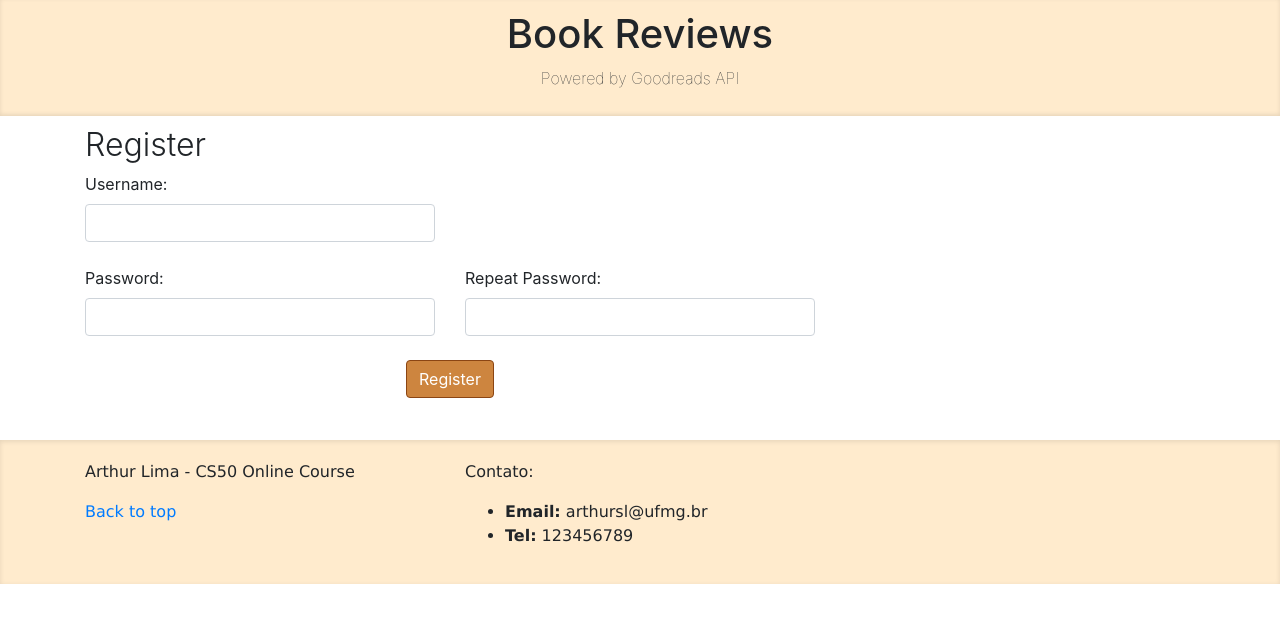
After one commit to arthursl12/web-50-p1, a Flask app: page /register in a window 1280 px wide. The commit adds this page. Shown: the top 623 px of the page. Run offline with Flask 2, Linux system fonts and the light colour scheme; some libraries are stand-ins or nearby versions.

Commit message:
Página de registro criada

```diff
--- a/books/app/forms.py
+++ b/books/app/forms.py
@@ -1,6 +1,6 @@
 from flask_wtf import FlaskForm
 from wtforms import StringField, PasswordField, BooleanField, SubmitField, SelectField, DecimalField, TextAreaField
-from wtforms.validators import DataRequired, NumberRange, ValidationError
+from wtforms.validators import DataRequired, NumberRange, ValidationError, EqualTo
 
 from app import db
 from app.users import checkPassword
@@ -10,6 +10,19 @@ class LoginForm(FlaskForm):
     password = PasswordField('Password', validators=[DataRequired()])
     submit = SubmitField('Sign In')
 
+class RegisterForm(FlaskForm):
+    username = StringField('Username', validators=[DataRequired()])
+    password = PasswordField('Password', validators=[DataRequired()])
+    password2 = PasswordField('Repeat Password', validators=[DataRequired(),
+                                                 EqualTo('password')])
+    submit = SubmitField('Register')
+
+    def validate_username(self, username):
+        user = db.execute("SELECT * FROM user WHERE login = :name",
+                        {"name": username.data}).fetchone()
+        db.close()
+        if user is not None:
+            raise ValidationError('Please use a different username.')
 
 
 class BookSearchForm(FlaskForm):
--- a/books/app/routes.py
+++ b/books/app/routes.py
@@ -5,7 +5,7 @@ import functools
 from app.auth import login_required
 from app import app
 from app import db
-from app.forms import LoginForm, BookSearchForm, BookReviewForm
+from app.forms import LoginForm, BookSearchForm, BookReviewForm, RegisterForm
 from app.users import checkPassword, findUser
 from app.posts import addPost, getPosts, canPost
 
@@ -29,7 +29,7 @@ def search():
 
 
 @app.route('/login', methods=['GET', 'POST'])
-def login():
+def login(alert=""):
     form = LoginForm(request.form)
     if form.validate_on_submit():
         user = db.execute("SELECT * FROM user WHERE login = :login",
@@ -44,7 +44,7 @@ def login():
             flash('Login requested for user {}'.format(
             form.username.data))
             return redirect(url_for('search'))
-    return render_template('login.html', title='Sign In', form=form)
+    return render_template('login.html', title='Sign In', form=form, alert=alert)
 
 @app.route('/logout')
 def logout():
@@ -81,7 +81,7 @@ def bookPage(isbn, alert=""):
     if g.user is None: canpost = False
     else: canpost = canPost(isbn, session['user_id'])
 
-    if alert == "success": msg = "Post added successfuly!"
+    if alert == "success": msg = "Post added successfully!"
     else: msg = ""
 
     if book is None:
@@ -111,3 +111,13 @@ def review(isbn):
         addPost(session['user_id'], isbn, float(reviewForm.rating.data), reviewForm.review_text.data)
         return redirect(url_for('bookPage', isbn=isbn, alert="success"))
     return render_template('review.html', book=book, form=reviewForm, user=findUser(session['user_id']))
+
+@app.route('/register', methods=['GET','POST'])
+def register():
+    registerForm = RegisterForm(request.form)
+
+    if request.method == 'POST' and registerForm.validate_on_submit():
+        # The validation is actually held in the form class
+        # adduser
+        return redirect(url_for('login', alert="User created successfully"))
+    return render_template('register.html', form=registerForm)
--- a/books/app/static/login.css
+++ b/books/app/static/login.css
@@ -1,6 +1,8 @@
 #page_title {
   background-color: blanchedalmond;
-  padding: 10px; }
+  padding: 10px;
+  -webkit-box-shadow: inset 0 -0.1rem 0.25rem rgba(0, 0, 0, 0.1);
+  box-shadow: inset 0 -0.1rem 0.25rem rgba(0, 0, 0, 0.1); }
 
 #page_title h1 {
   font-weight: 500; }
--- a/books/app/static/login.scss
+++ b/books/app/static/login.scss
@@ -1,6 +1,8 @@
 #page_title{
     background-color: blanchedalmond;
     padding: 10px;
+    -webkit-box-shadow: inset 0 -.1rem .25rem rgba(0,0,0,.1);
+    box-shadow: inset 0 -.1rem .25rem rgba(0,0,0,.1);
 }
 
 #page_title{
--- /dev/null
+++ b/books/app/static/register.css
@@ -0,0 +1,5 @@
+.registration_box {
+  padding-top: 10px;
+  padding-bottom: 10px; }
+
+/*# sourceMappingURL=register.css.map */
--- /dev/null
+++ b/books/app/static/register.scss
@@ -0,0 +1,4 @@
+.registration_box{
+    padding-top: 10px;
+    padding-bottom: 10px;
+}
--- /dev/null
+++ b/books/app/templates/register.html
@@ -0,0 +1,59 @@
+{% extends "base.html" %}
+
+{% block styles %}
+    <link rel="stylesheet" href="{{ url_for('static', filename='login.css') }}">
+    <link rel="stylesheet" href="{{ url_for('static', filename='register.css') }}">
+{% endblock %}
+
+{% block content %}
+    <div id="page_title" class="text-center align-items-center justify-content-center">
+        <h1>Book Reviews</h1>
+        <p>Powered by Goodreads API</p>
+    </div>
+
+    <form id='review_form' class="registration_box container" action="" method="post" novalidate>
+        <div class="row col-sm-4">
+            <h2>Register</h2>
+        </div>
+
+        <div class="row">
+            <div class="col-sm-4">
+                {{form.username.label}}: {{ form.username(class='form-control',size=30) }}
+            </div>
+            <div class="col-sm-4">
+                {% for error in form.username.errors %}
+                    <br>
+                    <span style="color: red;">[{{ error }}]</span>
+                {% endfor %}
+            </div>
+        </div>
+
+        <br>
+
+        <div class="row">
+            <div class="col-sm-4">
+                {{form.password.label}}: {{ form.password(class='form-control',size=30) }}
+                {% for error in form.password.errors %}
+                        <span style="color: red;">[{{ error }}]</span>
+                {% endfor %}
+            </div>
+            <div class="col-sm-4">
+                {{form.password2.label}}: {{ form.password2(class='form-control',size=30) }}
+                {% for error in form.password2.errors %}
+                        <span style="color: red;">[{{ error }}]</span>
+                {% endfor %}
+            </div>
+        </div>
+
+        <br>
+
+        <div class="row">
+            <div class="col-sm-8 text-center align-items-center">
+                <p>{{ form.submit(class="btn btn-primary align-items-center") }}</p>
+            </div>
+        </div>
+    </form>
+
+
+
+{% endblock %}
```
Also changed, not shown: books/app/templates/login.html (+13 -0 lines), 2 other files.
